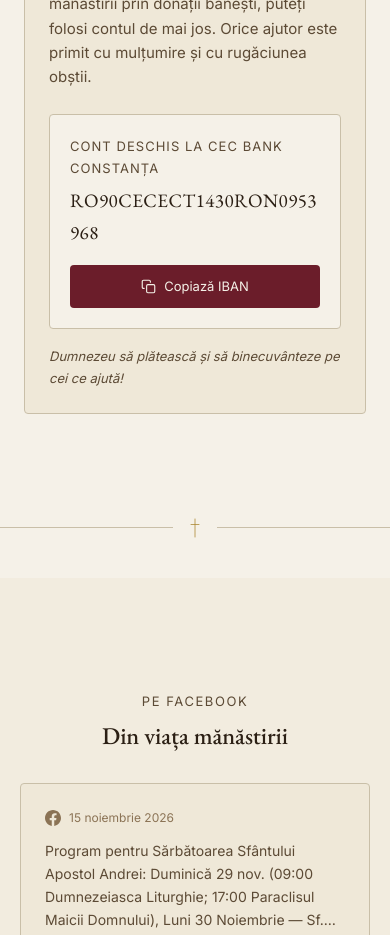
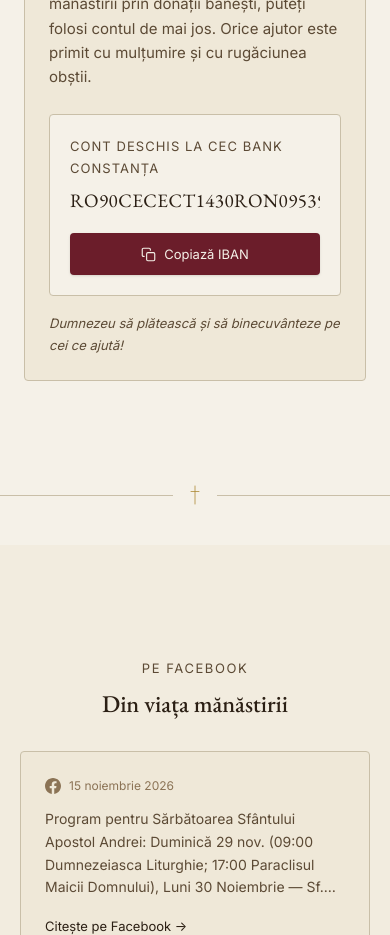
Before and after one commit to timelligence/manastirea-sf-efrem, a Next.js app: page / in a window 390 px wide. Shown: the part 9880-10815 px from the top of the page. Built offline with nearby package versions, Linux system fonts and the light colour scheme; no server answers.

Commit message:
Use synchronous readOnly input selection and inline transition styles in DonationCard

```diff
--- a/src/components/ui/DonationCard.jsx
+++ b/src/components/ui/DonationCard.jsx
@@ -3,102 +3,75 @@
 import { useState, useRef } from "react";
 import Cross from "@/components/ui/Cross";
 
-export const DONATION_IBAN = "RO90CECECT1430RON0953968";
-export const DONATION_BANK = "Cont Deschis la CEC Bank Constanța";
-
-function copyTextToClipboard(text) {
-  // Fallback clasic și sigur cu textarea temporar (funcționează și pe HTTP și pe orice browser mobil)
-  const textArea = document.createElement("textarea");
-  textArea.value = text;
-  textArea.setAttribute("readonly", "");
-  textArea.style.position = "fixed";
-  textArea.style.top = "-9999px";
-  textArea.style.left = "-9999px";
-  textArea.style.opacity = "0";
-  document.body.appendChild(textArea);
-
-  const selection = document.getSelection();
-  if (selection) {
-    selection.removeAllRanges();
-  }
-
-  textArea.focus();
-  textArea.select();
-  textArea.setSelectionRange(0, text.length);
-
-  let success = false;
-  try {
-    success = document.execCommand("copy");
-  } catch {
-    success = false;
-  }
-
-  document.body.removeChild(textArea);
-  if (selection) {
-    selection.removeAllRanges();
-  }
-  return success;
-}
+const DONATION_IBAN = "RO90CECECT1430RON0953968";
+const DONATION_BANK = "Cont Deschis la CEC Bank Constanța";
 
 export default function DonationCard() {
   const [copied, setCopied] = useState(false);
+  const ibanInputRef = useRef(null);
   const timerRef = useRef(null);
 
-  async function handleCopy() {
-    const cleanIban = DONATION_IBAN.trim();
-    let copiedOk = false;
+  function handleCopy(e) {
+    if (e) {
+      e.preventDefault();
+    }
 
-    if (typeof navigator !== "undefined" && navigator.clipboard && window.isSecureContext) {
+    // 1. Selectăm și copiem sincron direct din input-ul vizibil (nu poate selecta niciodată alt text din pagină)
+    if (ibanInputRef.current) {
+      ibanInputRef.current.focus();
+      ibanInputRef.current.select();
+      ibanInputRef.current.setSelectionRange(0, DONATION_IBAN.length);
       try {
-        await navigator.clipboard.writeText(cleanIban);
-        copiedOk = true;
+        document.execCommand("copy");
       } catch {
-        copiedOk = false;
+        // Ignorăm eroarea dacă browserul folosește exclusiv Clipboard API
       }
     }
 
-    if (!copiedOk && typeof document !== "undefined") {
-      copiedOk = copyTextToClipboard(cleanIban);
+    // 2. Scriem și prin Clipboard API modern dacă este disponibil
+    if (typeof navigator !== "undefined" && navigator.clipboard && navigator.clipboard.writeText) {
+      navigator.clipboard.writeText(DONATION_IBAN).catch(() => {});
     }
 
-    // Declanșăm întotdeauna feedback-ul vizual la apăsare
+    // 3. Activăm sincron animația și starea de confirmare
     setCopied(true);
     if (timerRef.current) {
       clearTimeout(timerRef.current);
     }
     timerRef.current = setTimeout(() => {
       setCopied(false);
-    }, 2800);
+    }, 3000);
   }
 
   return (
     <div className="p-6 md:p-8 bg-secondary border border-border rounded-[4px]">
       <div className="flex items-center gap-2 mb-3">
         <Cross size={14} className="text-gold shrink-0" />
-        <p className="text-[0.8125rem] font-body font-500 uppercase tracking-[0.12em] text-olive">
+        <p className="text-[0.8125rem] font-body font-500 uppercase tracking-[0.12em] text-olive select-none">
           Sprijină Mănăstirea
         </p>
       </div>
 
-      <p className="text-text-secondary text-[0.9375rem] leading-relaxed mb-6 max-w-none">
+      <p className="text-text-secondary text-[0.9375rem] leading-relaxed mb-6 max-w-none select-none">
         Dacă doriți să sprijiniți viața și lucrarea mănăstirii prin donații
         bănești, puteți folosi contul de mai jos. Orice ajutor este primit cu
         mulțumire și cu rugăciunea obștii.
       </p>
 
       <div className="p-5 bg-primary border border-border rounded-[4px] flex flex-col sm:flex-row sm:items-center sm:justify-between gap-4">
-        <div>
+        <div className="flex-1 min-w-0">
           <p className="text-[0.8125rem] font-body font-500 uppercase tracking-[0.08em] text-olive mb-1.5 select-none">
             {DONATION_BANK}
           </p>
-          <button
-            type="button"
+          <input
+            ref={ibanInputRef}
+            type="text"
+            readOnly
+            value={DONATION_IBAN}
             onClick={handleCopy}
-            title="Apasă pentru a copia doar codul IBAN"
-            className="text-left font-heading text-[1.1875rem] md:text-[1.375rem] text-text font-600 tracking-wide break-all hover:text-grena transition-colors duration-200 cursor-pointer"
-          >
-            {DONATION_IBAN}
-          </button>
+            aria-label="Cod IBAN pentru donații"
+            className="w-full bg-transparent border-0 p-0 m-0 font-heading text-[1.1875rem] md:text-[1.375rem] text-text font-600 tracking-wide focus:outline-none cursor-pointer"
+          />
         </div>
 
         <button
@@ -106,18 +79,13 @@ export default function DonationCard() {
           onClick={handleCopy}
           aria-live="polite"
           aria-label="Copiază contul IBAN"
-          className={`
-            inline-flex items-center justify-center gap-2
-            px-5 py-2.5 rounded-[4px]
-            text-[0.8125rem] font-body font-500
-            transition-all duration-300 ease-out
-            active:scale-95 shrink-0 cursor-pointer
-            ${
-              copied
-                ? "bg-olive text-[#F5F1E8] shadow-sm scale-[1.03]"
-                : "bg-grena text-[#F5F1E8] hover:bg-[#7a2532]"
-            }
-          `}
+          style={{
+            backgroundColor: copied ? "#4A5D3A" : "#6B1D2A",
+            color: "#F5F1E8",
+            transform: copied ? "scale(1.04)" : "scale(1)",
+            transition: "all 0.25s ease",
+          }}
+          className="inline-flex items-center justify-center gap-2 px-5 py-2.5 rounded-[4px] text-[0.8125rem] font-body font-500 shrink-0 cursor-pointer select-none shadow-sm"
         >
           {copied ? (
             <>
@@ -127,7 +95,7 @@ export default function DonationCard() {
                 viewBox="0 0 24 24"
                 fill="none"
                 stroke="currentColor"
-                strokeWidth="2.2"
+                strokeWidth="2.5"
                 strokeLinecap="round"
                 strokeLinejoin="round"
                 className="shrink-0"
@@ -161,15 +129,18 @@ export default function DonationCard() {
       </div>
 
       {copied && (
-        <p className="mt-3 text-[0.8125rem] font-body font-500 text-olive flex items-center gap-1.5 transition-opacity duration-200">
+        <div
+          style={{ color: "#4A5D3A" }}
+          className="mt-3 text-[0.8125rem] font-body font-500 flex items-center gap-1.5 select-none"
+        >
           <span>✓</span>
           <span>
-            Codul IBAN <strong>{DONATION_IBAN}</strong> a fost copiat în clipboard.
+            S-a copiat în clipboard: <strong>{DONATION_IBAN}</strong>
           </span>
-        </p>
+        </div>
       )}
 
-      <p className="mt-4 text-text-muted text-[0.8125rem] italic max-w-none">
+      <p className="mt-4 text-text-muted text-[0.8125rem] italic max-w-none select-none">
         Dumnezeu să plătească și să binecuvânteze pe cei ce ajută!
       </p>
     </div>
```
